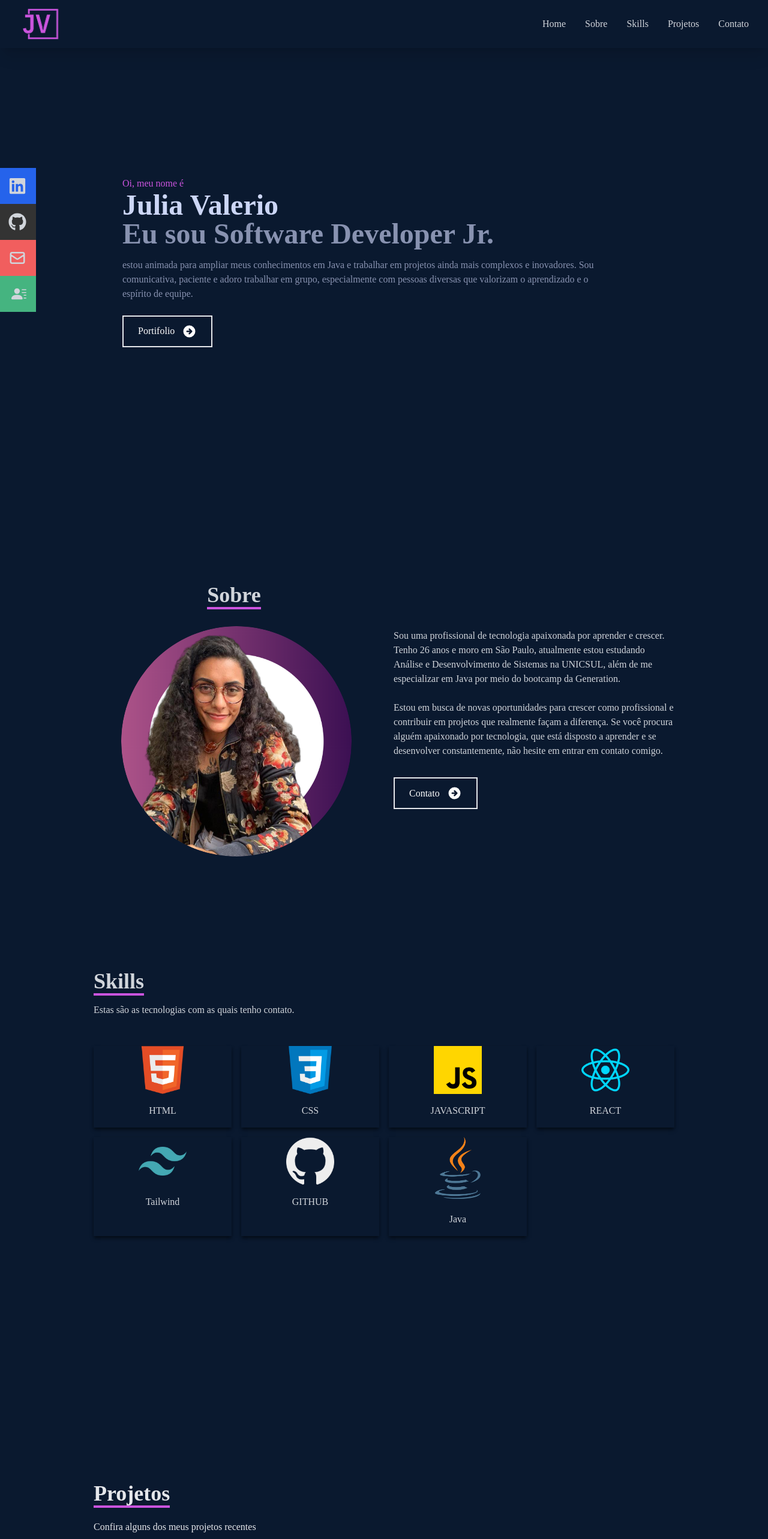
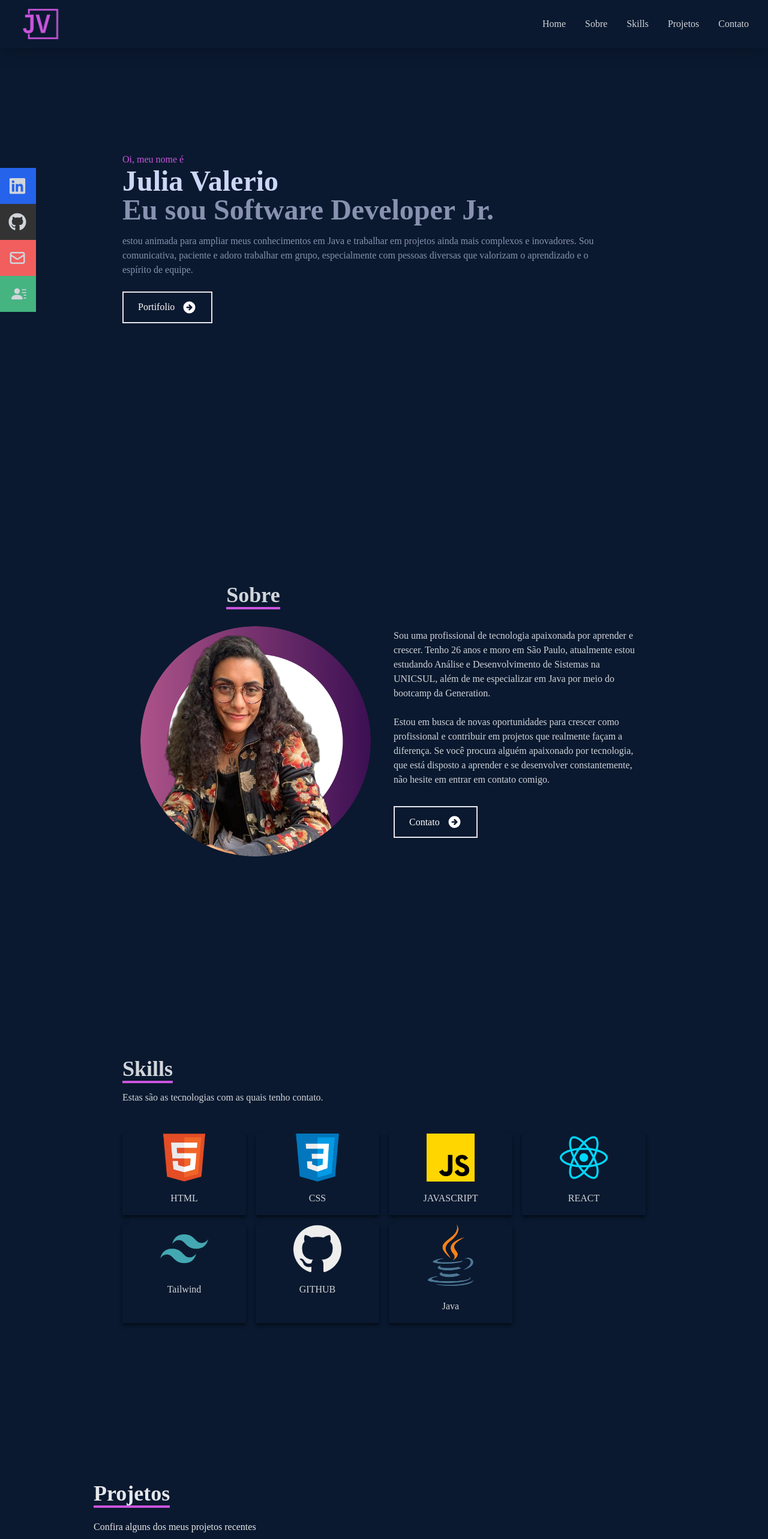
Before and after one commit to JuliaValerio/portifolio-julia, a React (Create React App) app: page / in a window 1280 px wide. Shown: the top 2566 px of the page at 60% size. Built offline with nearby package versions, Linux system fonts and the light colour scheme.

Commit message:
Fix responsive

```diff
--- a/src/components/About.jsx
+++ b/src/components/About.jsx
@@ -6,7 +6,7 @@ import profile from '../assets/julia-valerio.jpg';
 const About = () => {
   return (
     <div name='about' className='w-full h-screen bg-[#0a192f] text-gray-300'>
-      <div className='flex flex-col justify-center items-center w-full h-full'>
+      <div className='max-w-[1000px] mx-auto flex flex-col justify-center h-full px-8 md:px-16'>
         <div className='max-w-[1000px] w-full grid grid-cols-2 gap-8'>
           <div className='sm:text-center pb-8 pl-4'>
             <p className='text-4xl font-bold inline border-b-4 border-[#cb54de]'>
--- a/src/components/Contact.jsx
+++ b/src/components/Contact.jsx
@@ -3,7 +3,7 @@ import { RiMailSendLine } from 'react-icons/ri';
 
 const Contact = () => {
   return (
-    <div name='contact' className='w-full h-screen bg-[#0a192f] flex justify-center items-center p-4 mt-20'>
+    <div id='contact' name='contact' className='w-full h-screen bg-[#0a192f] flex justify-center items-center p-4 mt-20'>
         <form method='POST' action="https://getform.io/f/18d01646-0902-4333-8a36-8c1d05c63681" className='flex flex-col max-w-[600px] w-full'>
             <div className='pb-8'>
                 <p className='text-4xl font-bold inline border-b-4 border-[#cb54de] text-gray-300'>Contato</p>
--- a/src/components/Footer.jsx
+++ b/src/components/Footer.jsx
@@ -28,7 +28,7 @@ const Footer = () => {
           </li>
           <li>
           <a
-              className='flex justify-between items-center w-full text-gray-300'
+              className='flex justify-between items-center w-full text-gray-300 transition ease-in-out delay-150 hover:-translate-y-1 duration-300'
               href='/'
               onClick={() => window.location = 'mailto:juliav286@gmail.com'}
             >
@@ -37,7 +37,7 @@ const Footer = () => {
           </li>
           <li>
           <a
-              className='flex justify-between items-center w-full text-gray-300'
+              className='flex justify-between items-center w-full text-gray-300 transition ease-in-out delay-150 hover:-translate-y-1 duration-300'
               href='https://github.com/JuliaValerio'
               target="_blank"
               rel="noopener noreferrer"
@@ -47,7 +47,7 @@ const Footer = () => {
           </li>
           <li>
           <a
-              className='flex justify-between items-center w-full text-gray-300'
+              className='flex justify-between items-center w-full text-gray-300 transition ease-in-out delay-150 hover:-translate-y-1 duration-300'
               href='https://www.linkedin.com/in/julia-val%C3%A9rio-331195101/'
               target="_blank"
               rel="noopener noreferrer"
@@ -58,7 +58,7 @@ const Footer = () => {
         </ul>
       </div>
       <hr className="my-8 border-white" />
-      <Link color="white" className="text-center font-normal text-gray-300">
+      <Link color="white" className="text-center font-normal text-gray-300 ">
         &copy; 2023
       </Link>
     </footer>
--- a/src/components/Home.jsx
+++ b/src/components/Home.jsx
@@ -6,7 +6,7 @@ const Home = () => {
   return (
     <div name="home" className="w-full h-screen bg-[#0a192f]">
       {/*Container*/}
-      <div style={{paddingTop: "5em"}} className="max-w-[1000px] mx-auto flex flex-col justify-center h-full px-8 md:px-16">
+      <div className="max-w-[1000px] mx-auto flex flex-col justify-center h-full px-8 md:px-16">
         <p className="text-[#cb54de]">Oi, meu nome é</p>
         <h1 className="text-4xl sm:text-5xl font-bold text-[#ccd6f6]">
           Julia Valerio
--- a/src/components/Skills.jsx
+++ b/src/components/Skills.jsx
@@ -15,9 +15,9 @@ import Tailwind from '../assets/tailwind.png';
 
 const Skills = () => {
   return (
-    <div name='skills' className='w-full h-screen bg-[#0a192f] text-gray-300'>
+    <div id='skills' name='skills' className='w-full h-screen bg-[#0a192f] text-gray-300'>
       {/* Container */}
-      <div className='max-w-[1000px] mx-auto p-4 mb-5flex flex-col justify-center w-full h-full'>
+      <div className='max-w-[1000px] mx-auto flex flex-col justify-center h-full px-8 md:px-16'>
           <div>
               <p className='text-4xl font-bold inline border-b-4 border-[#cb54de] '>Skills</p>
               <p className='py-4'>Estas são as tecnologias com as quais tenho contato.</p>
--- a/src/index.css
+++ b/src/index.css
@@ -40,3 +40,14 @@
     rgba()
     )
 }
+
+@media only screen and (max-width: 640px) {
+    #skills {
+      background-color: lightblue;
+      margin-top: 13em;
+      margin-bottom: 2em;
+    }
+    #contact{
+        margin-top: 1em;
+    }
+  }
```
Also changed, not shown: 2 other files (tests, documents, lock files or other folders).
